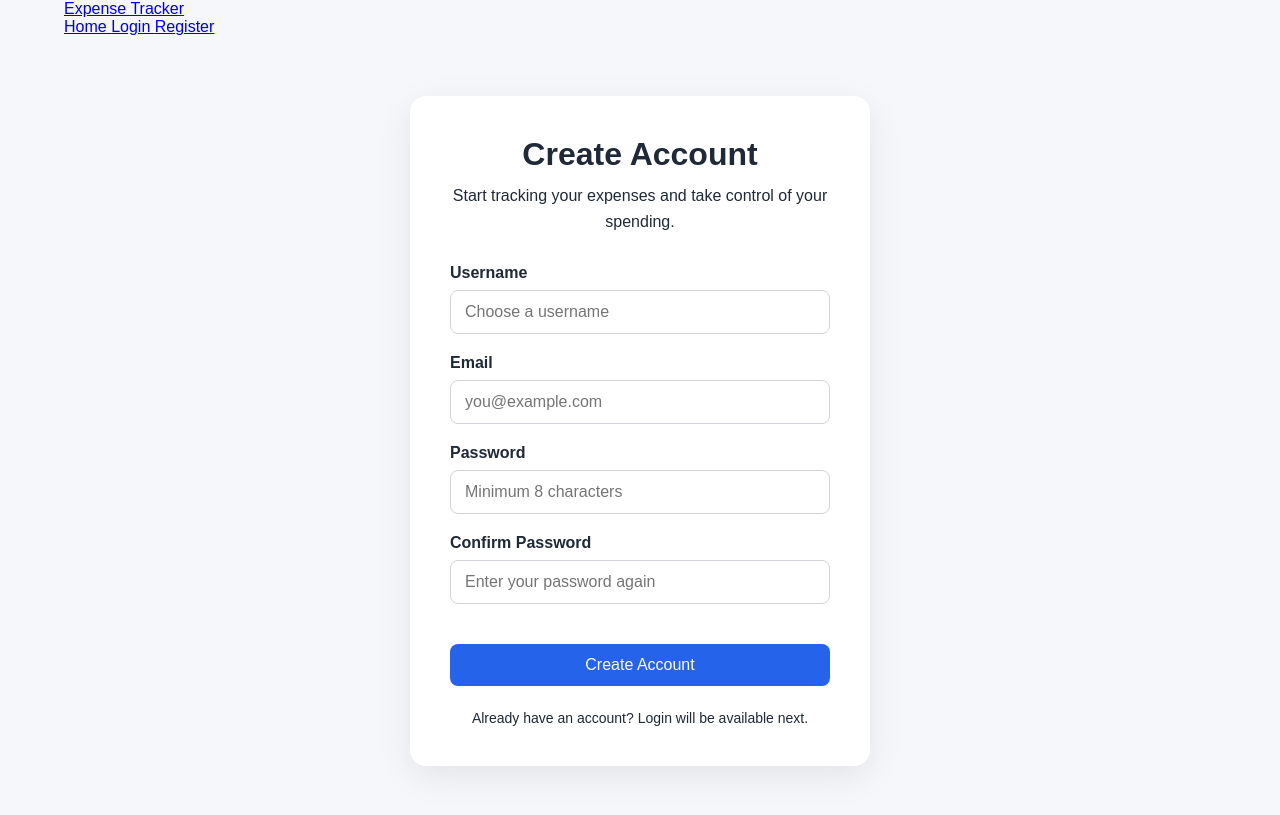
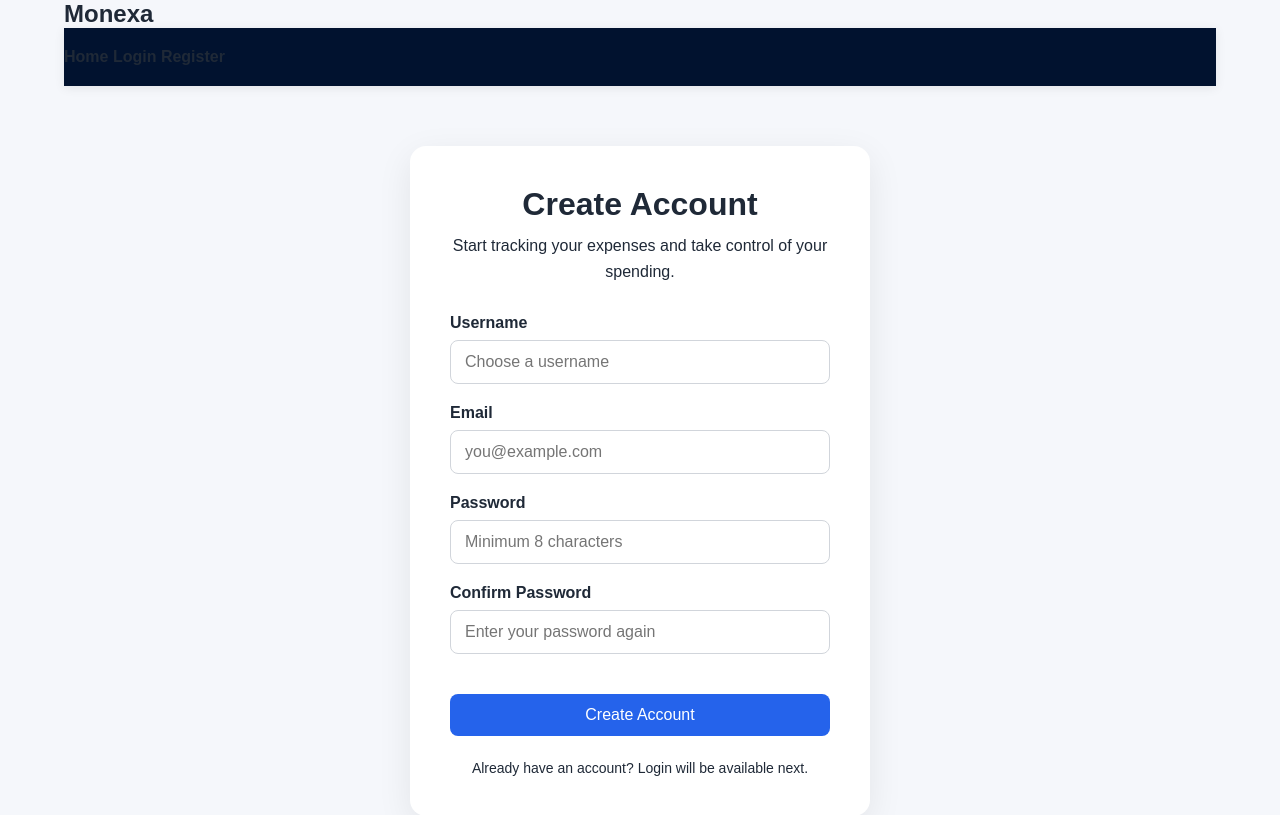
Before and after one commit to PriyaGupta44/Expense-Tracker-Web-App, a Flask app: page /auth/register in a window 1280 px wide. Shown: the top 815 px of the page. Run offline with Flask 3, Linux system fonts and the light colour scheme.

```diff
--- a/app/templates/base.html
+++ b/app/templates/base.html
@@ -12,16 +12,17 @@
     <!-- Dynamic Page Title -->
     <title>
         {% block title %}
-            Expense Tracker
+            Monexa
         {% endblock %}
     </title>
 
 
     <!-- Main Website CSS -->
     <link rel="stylesheet" href="{{ url_for('static', filename='css/style.css') }}">
-
-    <!-- Authentication Pages CSS -->
     <link rel="stylesheet" href="{{ url_for('static', filename='css/auth.css') }}">
+    <link rel="stylesheet" href="{{ url_for('static', filename='css/footer.css') }}">
+    <link rel="stylesheet" href="{{ url_for('static', filename='css/home.css') }}">
+    <link rel="stylesheet" href="{{ url_for('static', filename='css/navbar.css') }}">
 </head>
 
 
@@ -39,7 +40,7 @@
             href="{{ url_for('main.home') }}"
             class="logo"
         >
-            Expense Tracker
+            Monexa
         </a>
 
 
```
